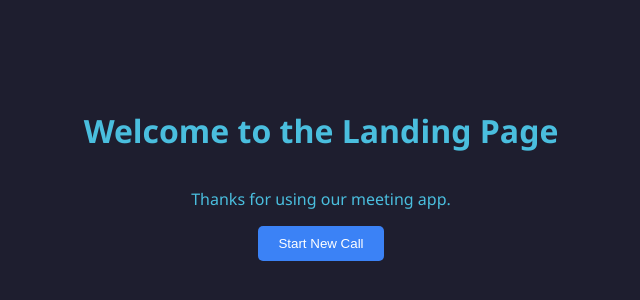
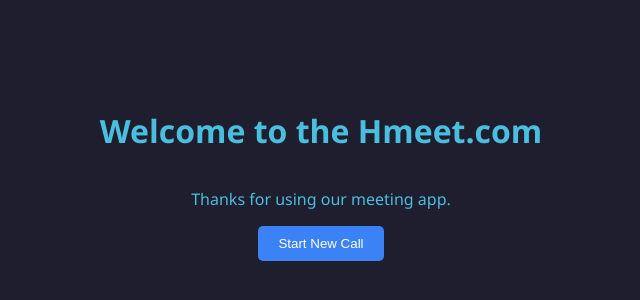
Before and after one commit to Harshakunareddy/gmeet, a website: page public/landing.html in a window 1280 px wide. Shown: the part 226-526 px from the top of the page, without its empty margins (319-959 px from the left). Drawn offline with Linux system fonts and the light colour scheme.

Commit message:
zoom clone

```diff
--- a/public/landing.html
+++ b/public/landing.html
@@ -32,7 +32,7 @@
     </style>
 </head>
 <body>
-    <h1>Welcome to the Landing Page</h1>
+    <h1>Welcome to the Hmeet.com</h1>
     <p>Thanks for using our meeting app.</p>
     <button onclick="window.location.href='/'">Start New Call</button>
 </body>
```
